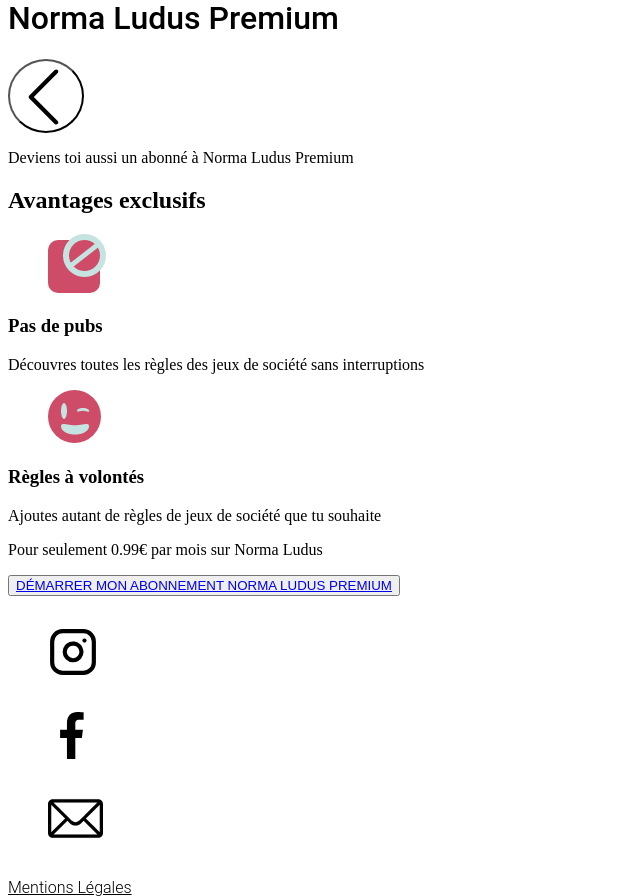
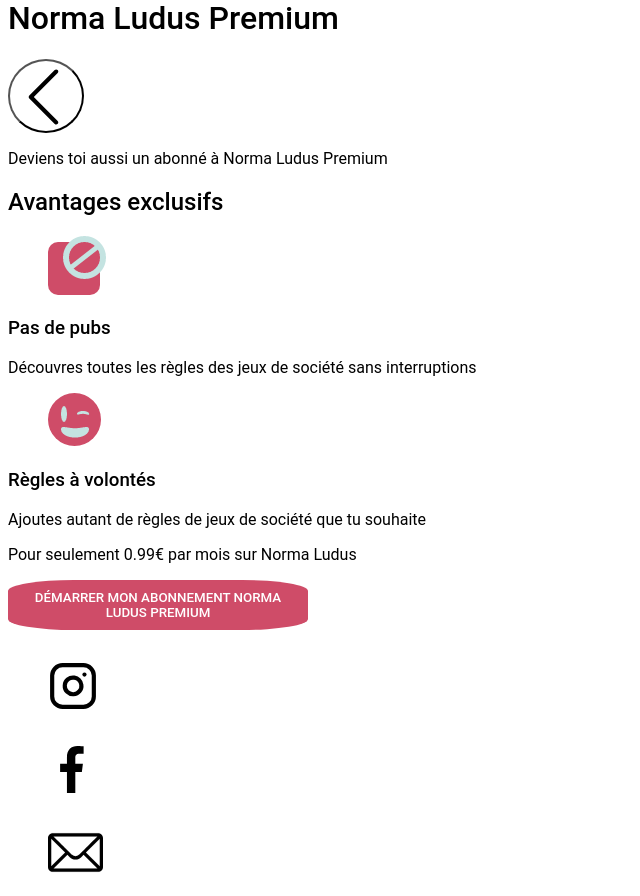
Before and after one commit to marinebrdesign/norma_ludus, a PHP site: page /passer-premium.html in a window 1280 px wide. Shown: the part 117-1013 px from the top of the page, without its empty margins (0-640 px from the left). Run offline with PHP 8.4, Linux system fonts and the light colour scheme.

Commit message:
typographie passer premium + bouton s'abonner (non fini)

```diff
--- a/css/typographie_couleurs.css
+++ b/css/typographie_couleurs.css
@@ -321,3 +321,34 @@ button.envoyer {
     font-size: 22px;
     background-color: #CF4C68;
 }
+
+/*------premium------*/
+
+h2, h3 {
+    color: black;
+    font-family: Roboto;
+    font-weight: 500;
+}
+
+.premium p {
+    color: black;
+    font-family: Roboto;
+    font-weight: 400;
+}
+
+/*bouton s'abonner*/
+.demarrer-abonnement button {
+    background-color: #CF4C68;
+    border: none;
+    border-radius: 22%;
+    font-family: Roboto;
+    font-weight: 500;
+    color: #FFFFFF;
+    height: 50px;
+    width: 300px;
+}
+
+.demarrer-abonnement a {
+    text-decoration: none;
+    color: white;
+}
--- a/passer-premium.html
+++ b/passer-premium.html
@@ -11,6 +11,7 @@
   <a href="index.html"><img src="img/logo.jpg" alt="logo"></a>
 </header>
 <main>
+  <div class="premium">
   <header>
     <h1>Norma Ludus Premium</h1>
     <div class="retour">
@@ -36,8 +37,9 @@
     </div>
     <p>Pour seulement 0.99€ par mois sur Norma Ludus</p>
     <div class="demarrer-abonnement">
-      <button><a href="notifications.html">DÉMARRER MON ABONNEMENT NORMA LUDUS PREMIUM </a></button>
+      <button><a href="">DÉMARRER MON ABONNEMENT NORMA LUDUS PREMIUM </a></button>
     </div>
+  </div>
   </div>
 </main>
 <footer>
```
